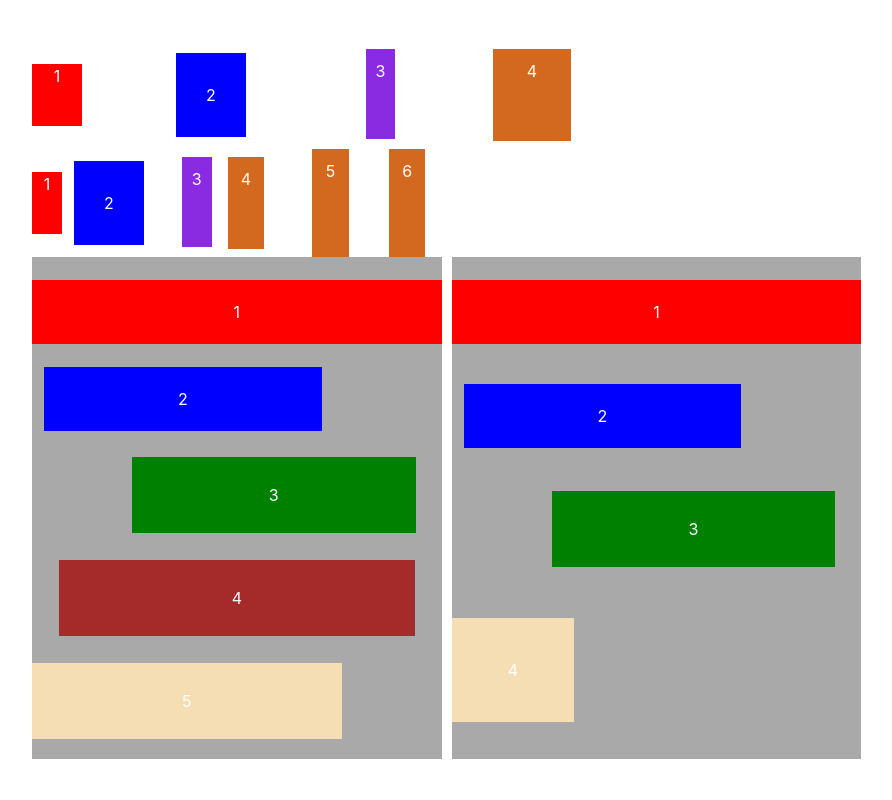
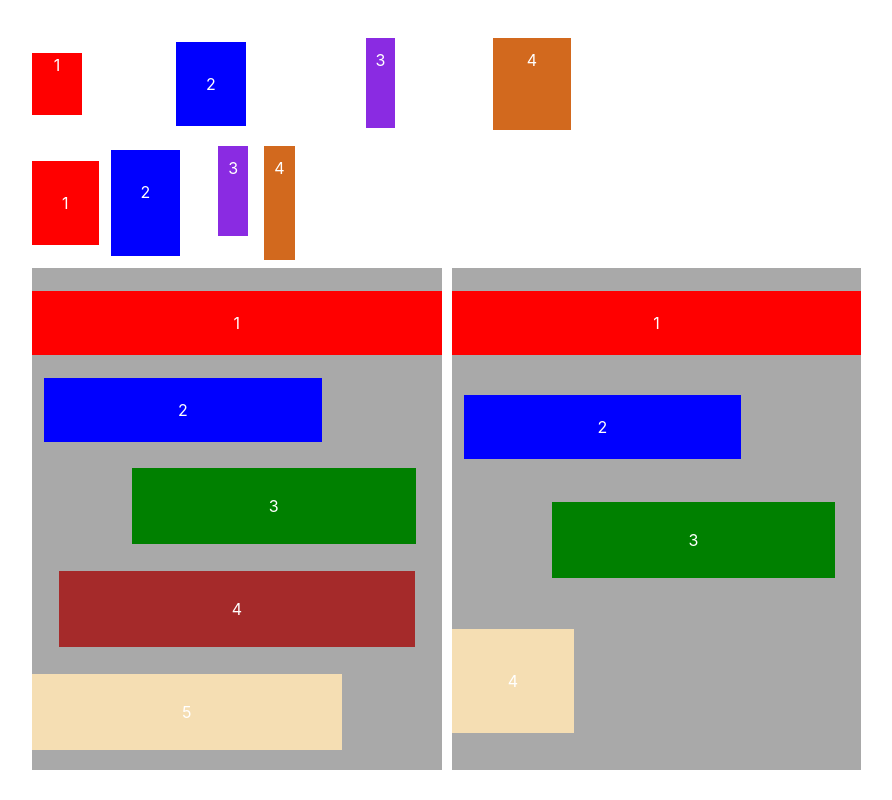
Before and after one commit to carlosjorger/vue-fluid-dnd, a Vue app: page / in a window 1280 px wide. Shown: the whole page, without its empty margins (96-988 px from the left). Built offline with nearby package versions, Linux system fonts and the light colour scheme.

Commit message:
🐞 fix: scroll position

```diff
--- a/src/App.vue
+++ b/src/App.vue
@@ -66,22 +66,14 @@ import Droppable from "./components/Droppable.vue";
     </div>
   </Droppable>
   <Droppable droppable-id="1" direction="horizontal">
-    <div
-      style="
-        width: 40%;
-
-        display: flex;
-        overflow: auto;
-      "
-    >
-      <div style="min-width: 50%; display: flex; flex-direction: row">
+    <div style="width: 30%; overflow: auto; display: flex; flex-direction: row">
       <Draggable draggable-id="h1" enable-drag v-slot="{ setRef }">
         <div
           :ref="setRef"
           style="
             color: white;
             background-color: red;
-              width: 50px;
+            padding: 30px;
             margin: 23px 0;
           "
         >
@@ -158,7 +150,6 @@ import Droppable from "./components/Droppable.vue";
           6
         </div>
       </Draggable>
-      </div>
     </div>
   </Droppable>
   <div style="display: flex; flex-direction: row; column-gap: 10px">
--- a/src/components/Draggable.vue
+++ b/src/components/Draggable.vue
@@ -25,9 +25,10 @@ const style = ref("");
 const position = ref({ top: 0, left: 0 });
 const offset = ref({ offsetX: 0, offsetY: 0 });
 const dragging = ref(false);
-let childRef = ref<HTMLElement>();
 const direction = inject<Direction>("direction");
 const translate = ref({ x: 0, y: 0 });
+const scroll = ref({ scrollLeft: 0, scrollTop: 0 });
+let childRef = ref<HTMLElement>();
 onMounted(() => {
   eventBus.on("drag", (param) => {
     const { element, height, width, draggableIdEvent } = param;
@@ -85,6 +86,7 @@ const onmousemove = function (event: MouseEvent, element: HTMLElement) {
 };
 const onmousedown = (event: MouseEvent) => {
   const element = event.target as HTMLElement;
+  scroll.value = getScroll(element.parentElement);
   if (dragging.value) {
     removeDraggingStyles(event, element);
     return;
@@ -115,7 +117,13 @@ const onmousedown = (event: MouseEvent) => {
     });
   }
 };
-
+const getScroll = (element: HTMLElement | undefined | null) => {
+  if (element) {
+    const { scrollLeft, scrollTop } = element;
+    return { scrollLeft, scrollTop };
+  }
+  return { scrollLeft: 0, scrollTop: 0 };
+};
 const fixParentHeight = (element: HTMLElement) => {
   const parent = element.parentNode;
   const parentElement = parent as HTMLElement;
@@ -253,10 +261,20 @@ const removeDraggingStyles = (event: MouseEvent, element: HTMLElement) => {
   const { pageY, y, pageX, x } = event;
   const { width, height } = element.getBoundingClientRect();
   element.style.transition = `transform ${duration}ms ease-out`;
+
+  const { scrollTop, scrollLeft } = getScroll(element.parentElement);
   moveTranslate(
     element,
-    pageY - y - offset.value.offsetY + height / 2,
-    pageX - x - offset.value.offsetX + width / 2
+    pageY -
+      y -
+      offset.value.offsetY +
+      height / 2 +
+      (scroll.value.scrollTop - scrollTop),
+    pageX -
+      x -
+      offset.value.offsetX +
+      width / 2 +
+      (scroll.value.scrollLeft - scrollLeft)
   );
   setTimeout(() => {
     element.style.cssText = style.value;
@@ -319,4 +337,5 @@ watch(
 }
 </style>
 <!-- TODO: create utils for HtmlElement -->
+<!-- TODO: create swap animation while dragging -->
 <!-- TODO: refactor -->
```
Lines whose indentation alone changed are shown as unchanged.
